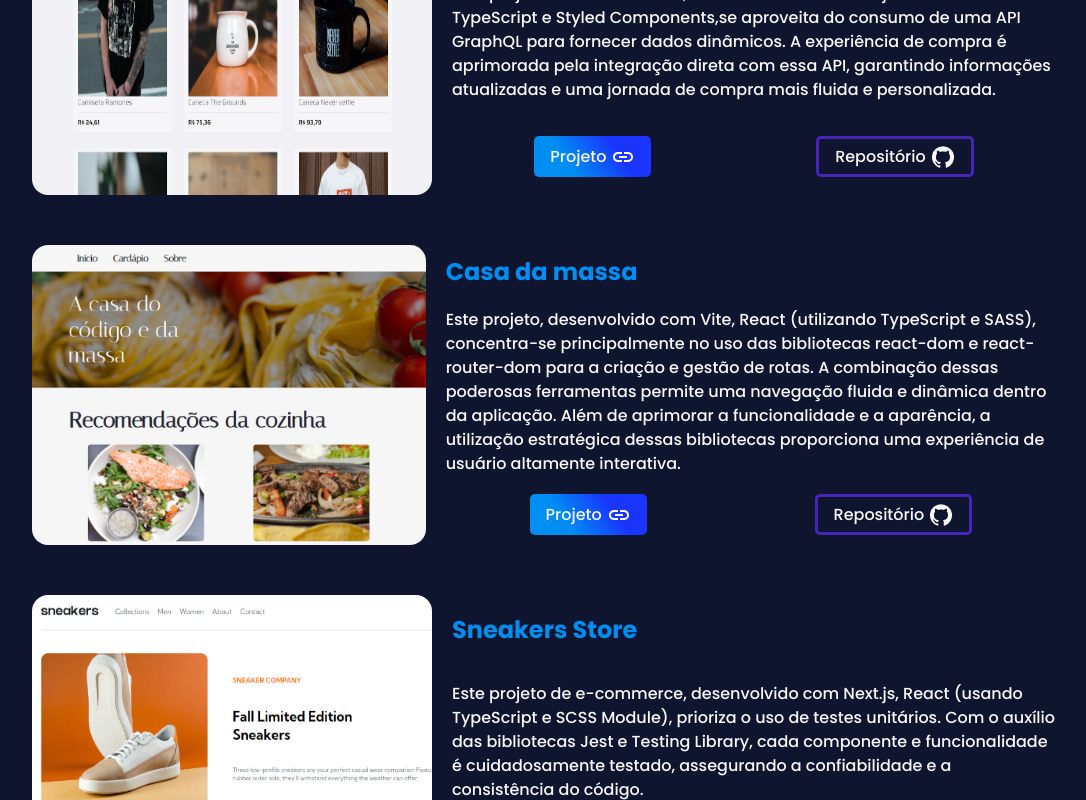
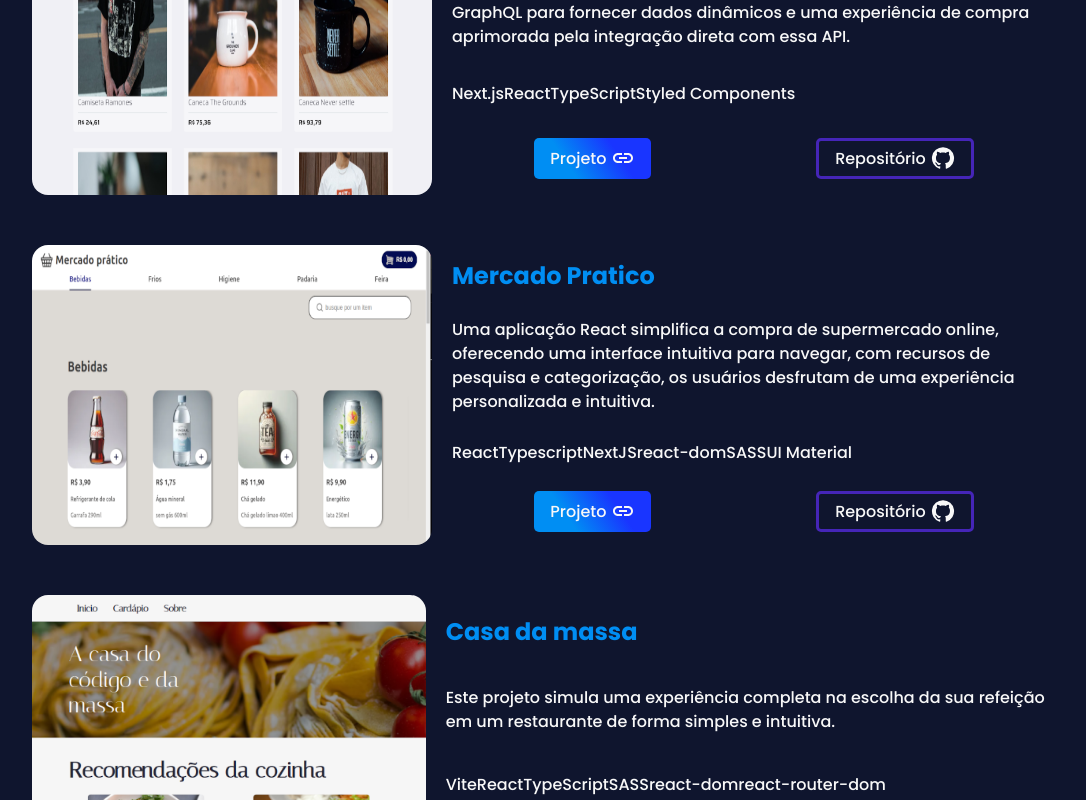
Before and after one commit to gabrielcarvalhogc/portifolio, a React (Vite) app: page / in a window 1280 px wide. Shown: the part 1600-2400 px from the top of the page, without its empty margins (96-1182 px from the left). Built offline with nearby package versions, Linux system fonts and the light colour scheme.

Commit message:
Feat: Add new project and new description

```diff
--- a/src/components/Experiences/Experiences.module.scss
+++ b/src/components/Experiences/Experiences.module.scss
@@ -16,6 +16,7 @@
   }
 
   .slider {
+    max-width: 100px;
     width: 100px;
     margin: 0 auto;
 
--- a/src/components/Projects/index.tsx
+++ b/src/components/Projects/index.tsx
@@ -9,12 +9,17 @@ export default function Projects() {
     <section className={styles.section} id='projetos'>
       <h2 className={styles.title}>Projetos</h2>
 
-      {ProjectsData.map(({description, id, img, links, title}: ProjectType) => (
+      {ProjectsData.map(({description, id, img, links, title, tecnologias}: ProjectType) => (
         <div key={id} className={styles.container}>
           <img src={img} alt="" />
           <div className={styles.projectInfo}>
             <h3 className={styles.projectName}>{title}</h3>
             <p className={styles.projectDescription}>{description}</p>
+            <div className={styles.tecnologies}>{
+              tecnologias.map((item, index) => (
+                <span key={index}>{item}</span>)
+              )}
+            </div>
             <div className={styles.projectLinks}>
               <a href={links.projectLink} className={styles.projetoLink} target='_blank'>
                 <p>Projeto</p>
--- a/src/data/projetcs-data.ts
+++ b/src/data/projetcs-data.ts
@@ -3,7 +3,8 @@ export const ProjectsData = [
     id: 1,
     img: "/thumb-capputeeno.png",
     title: "Capputeeno",
-    description: "Este projeto de e-commerce, desenvolvido com Next.js e React usando TypeScript e Styled Components,se aproveita do consumo de uma API GraphQL para fornecer dados dinâmicos. A experiência de compra é aprimorada pela integração direta com essa API, garantindo informações atualizadas e uma jornada de compra mais fluida e personalizada.",
+    description: "Este projeto de e-commerce, se aproveita do consumo de uma API GraphQL para fornecer dados dinâmicos e uma experiência de compra aprimorada pela integração direta com essa API.",
+    tecnologias: ["Next.js","React","TypeScript","Styled Components",],
     links: {
       projectLink: "https://capputeeno-omega.vercel.app/",
       githubLink: "https://github.com/gabrielcarvalhogc/capputeeno"
@@ -11,19 +12,33 @@ export const ProjectsData = [
   },
   {
     id: 2,
+    img: "/thumb-mercado-pratico.png",
+    title: "Mercado Pratico",
+    description: "Uma aplicação React simplifica a compra de supermercado online, oferecendo uma interface intuitiva para navegar, com recursos de pesquisa e categorização, os usuários desfrutam de uma experiência personalizada e intuitiva.",
+    tecnologias: ["React","Typescript", "NextJS", "react-dom", "SASS", "UI Material"]
+    ,
+    links: {
+      projectLink: "https://mercado-pratico.vercel.app/",
+      githubLink: "https://github.com/gabrielcarvalhogc/mercado-pratico"
+    }
+  },
+  {
+    id: 3,
     img: "/thumb-casa-da-massa.png",
     title: "Casa da massa",
-    description: "Este projeto, desenvolvido com Vite, React (utilizando TypeScript e SASS), concentra-se principalmente no uso das bibliotecas react-dom e react-router-dom para a criação e gestão de rotas. A combinação dessas poderosas ferramentas permite uma navegação fluida e dinâmica dentro da aplicação. Além de aprimorar a funcionalidade e a aparência, a utilização estratégica dessas bibliotecas proporciona uma experiência de usuário altamente interativa.",
+    description: "Este projeto simula uma experiência completa na escolha da sua refeição em um restaurante de forma simples e intuitiva.",
+    tecnologias: ["Vite", "React", "TypeScript", "SASS","react-dom", "react-router-dom"],
     links: {
       projectLink: "https://casa-da-massa.vercel.app/",
       githubLink: "https://github.com/gabrielcarvalhogc/Cardapio"
     }
   },
   {
-    id: 3,
+    id: 4,
     img: "/thumb-sneakers-store.png",
     title: "Sneakers Store",
-    description: "Este projeto de e-commerce, desenvolvido com Next.js, React (usando TypeScript e SCSS Module), prioriza o uso de testes unitários. Com o auxílio das bibliotecas Jest e Testing Library, cada componente e funcionalidade é cuidadosamente testado, assegurando a confiabilidade e a consistência do código.",
+    description: "Este projeto de e-commerce, prioriza o uso de testes, cada componente e funcionalidade é cuidadosamente testado, assegurando a confiabilidade e a consistência do código.",
+    tecnologias: ["Next.js","React","SCSS Module","TypeScript","testes unitários","Jest","Testing Library"],
     links: {
       projectLink: "https://sneakers-ecommerce-sand.vercel.app/",
       githubLink: "https://github.com/gabrielcarvalhogc/sneakers-ecommerce"
--- a/src/types/project-type.ts
+++ b/src/types/project-type.ts
@@ -3,6 +3,7 @@ export interface ProjectType {
   img: string;
   title: string;
   description: string;
+  tecnologias: string[];
   links: {
     projectLink: string;
     githubLink: string;
```
Also changed, not shown: public/thumb-mercado-pratico.png (added).
